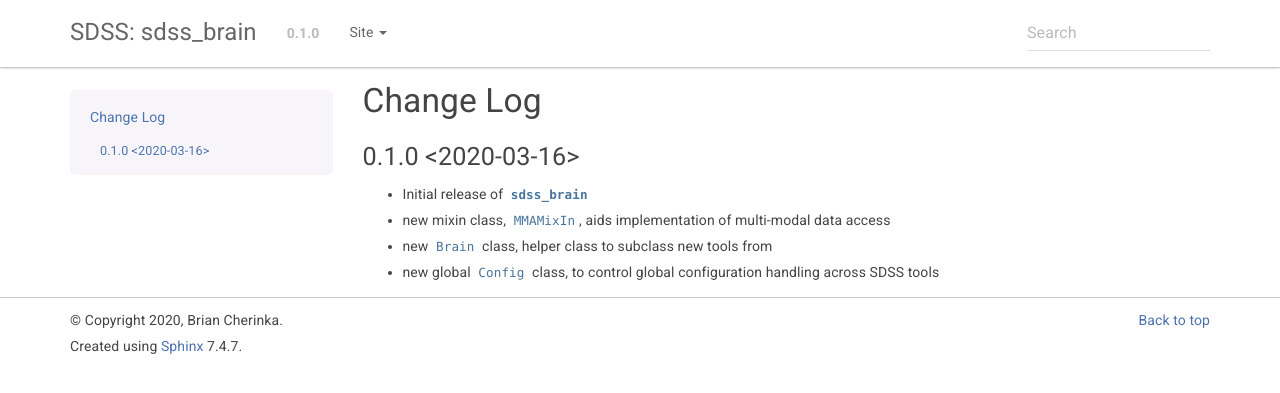
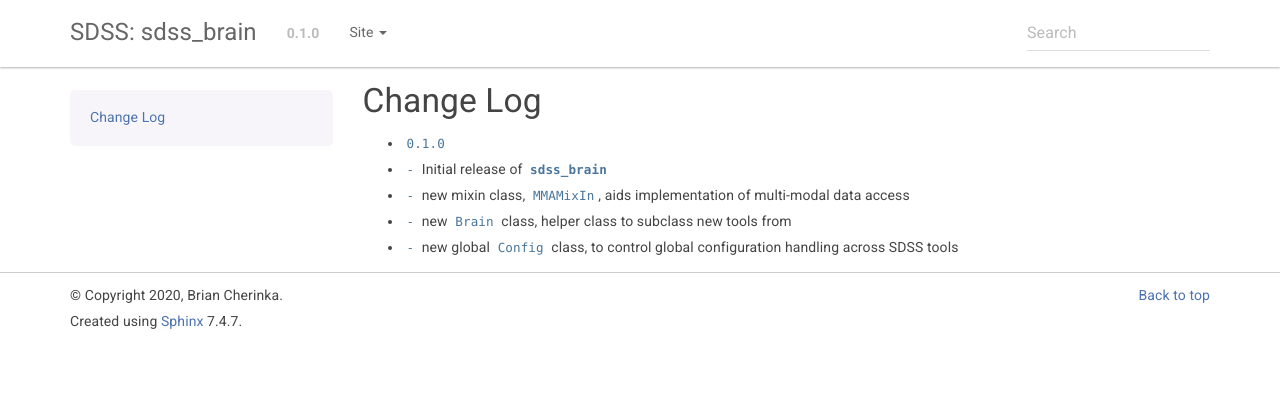
Before and after one commit to sdss/sdss_brain, a Sphinx documentation site: the page built from docs/sphinx/CHANGELOG.rst, in a window 1280 px wide. Shown: the top 393 px of the page. Built offline with Sphinx 7.4.7, drawn with Linux system fonts in a browser that asks for light colours; pages that are not in the unit, such as notebooks, are missing from menus; cross-references to code outside the pages are shown as plain code; the version number is read from the project's files by our own code; part of the change alters nothing that is shown.

Commit message:
switch to using releases

```diff
--- a/CHANGELOG.rst
+++ b/CHANGELOG.rst
@@ -4,10 +4,8 @@
 Change Log
 ==========
 
-0.1.0 <2020-03-16>
-------------------
-
-* Initial release of `sdss_brain`
-* new mixin class, ``MMAMixIn``, aids implementation of multi-modal data access
-* new ``Brain`` class, helper class to subclass new tools from
-* new global ``Config`` class, to control global configuration handling across SDSS tools
+* :release:`0.1.0 <2020-03-16>`
+* :feature:`-` Initial release of `sdss_brain`
+* :feature:`-` new mixin class, ``MMAMixIn``, aids implementation of multi-modal data access
+* :feature:`-` new ``Brain`` class, helper class to subclass new tools from
+* :feature:`-` new global ``Config`` class, to control global configuration handling across SDSS tools
--- a/docs/sphinx/conf.py
+++ b/docs/sphinx/conf.py
@@ -25,7 +25,7 @@ on_rtd = os.environ.get('READTHEDOCS') == 'True'
 
 # Sphinx template selected in cookiecutter and whether to use releases
 sphinx_template = 'sphinx-bootstrap'
-use_releases = 'no'
+use_releases = 'yes'
 
 if sphinx_template == 'sphinx-bootstrap':
     import sphinx_bootstrap_theme
@@ -48,6 +48,10 @@ if sphinx_template == 'sphinx-bootstrap':
 extensions = ['sphinx.ext.autodoc', 'sphinx.ext.napoleon', 'sphinx.ext.autosummary',
               'sphinx.ext.todo', 'sphinx.ext.viewcode', 'sphinx.ext.mathjax',
               'sphinx.ext.intersphinx', 'sphinx.ext.inheritance_diagram']
+
+# 'releases' (changelog) settings
+releases_issue_uri = "https://github.com/sdss/sdss_brain/issues/%s"
+releases_release_uri = "https://github.com/sdss/sdss_brain/tree/%s"
 
 # Add any paths that contain templates here, relative to this directory.
 templates_path = ['_templates']
@@ -323,7 +327,7 @@ texinfo_documents = [
 
 if use_releases == 'yes':
 
-    extensions += ['sdsstools.releases']
+    extensions += ['releases']
 
     releases_github_path = 'sdss/sdss_brain'
     releases_document_name = ['CHANGELOG']
```
